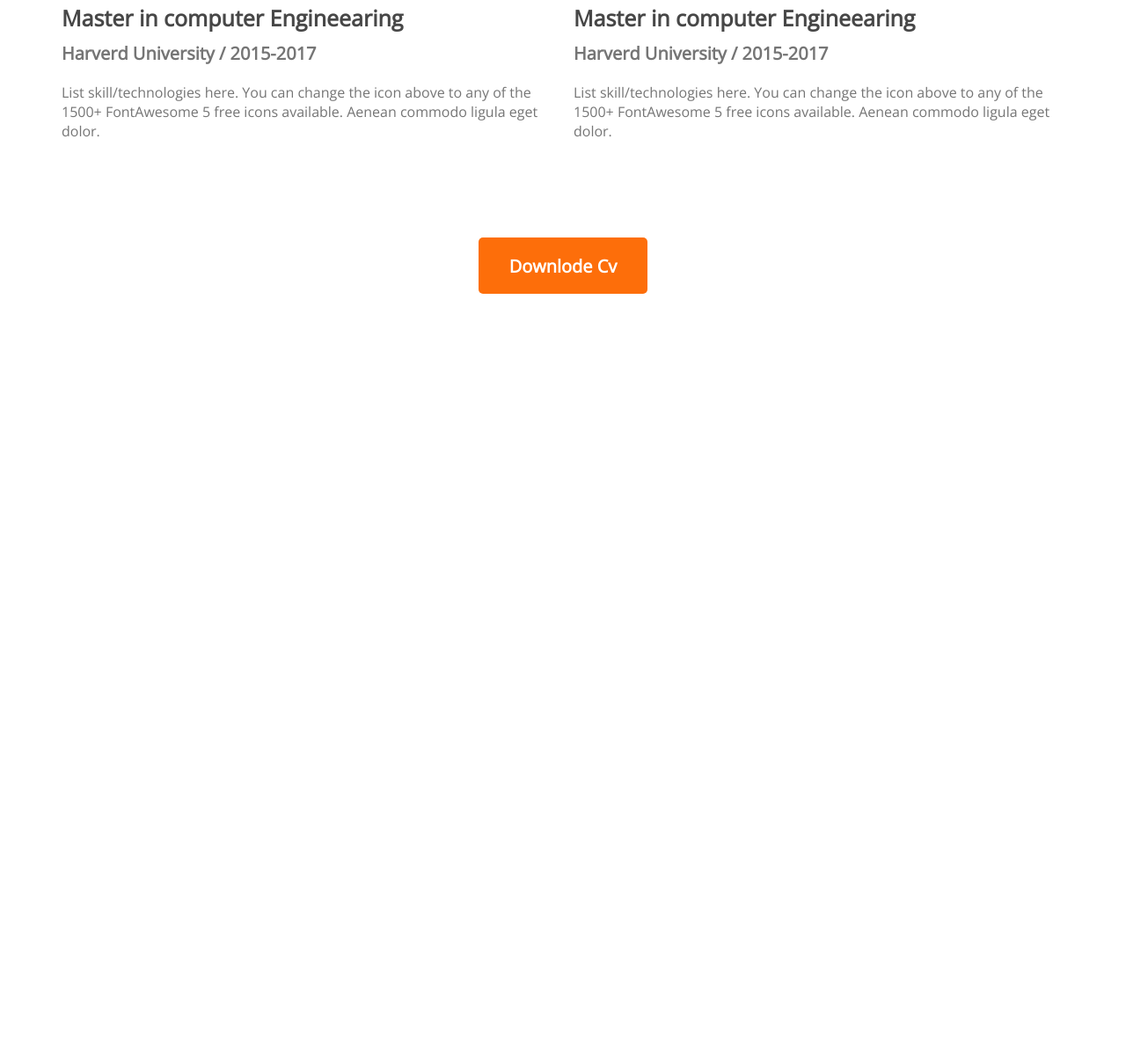
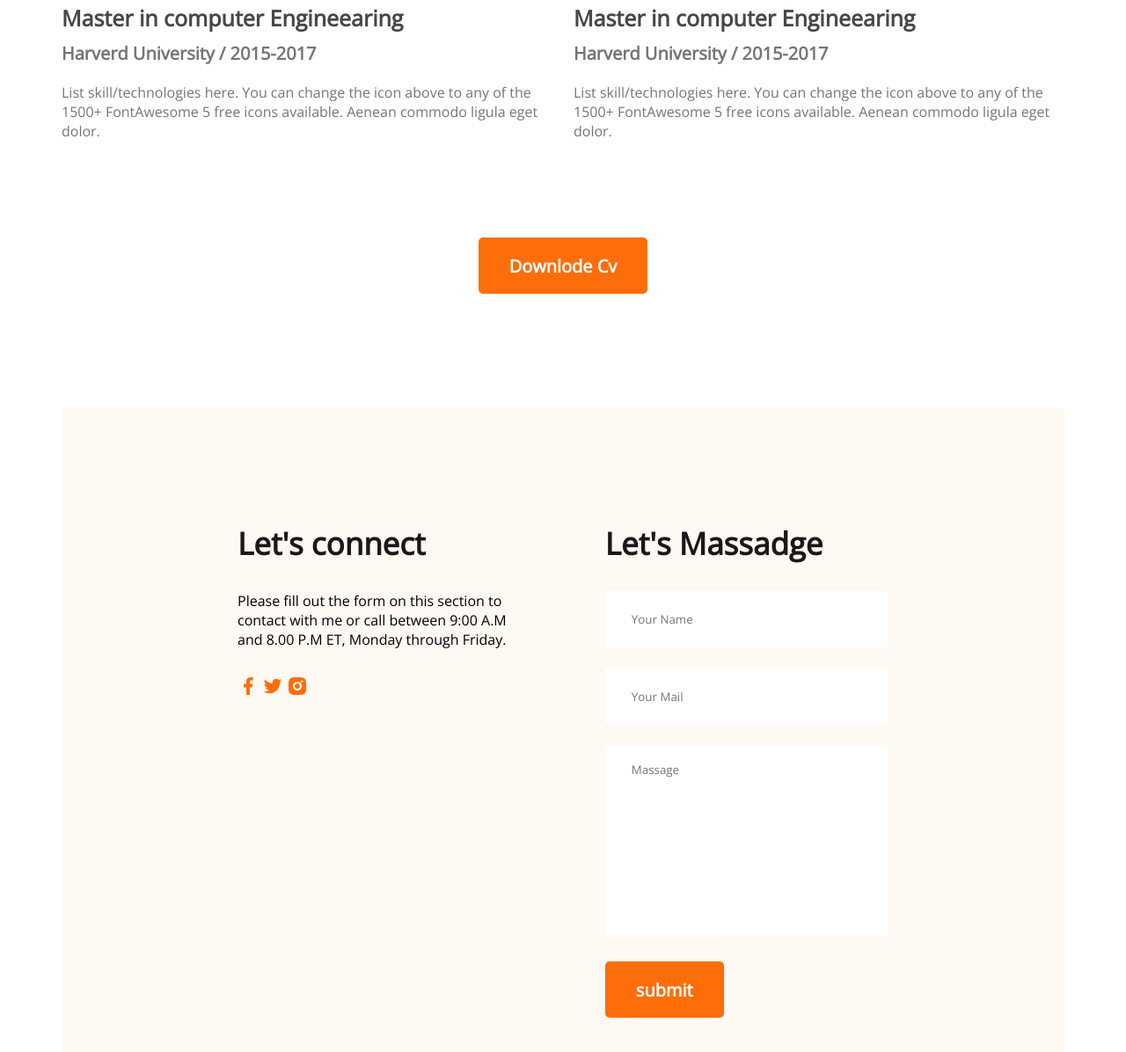
Before and after one commit to Benzir-Bikrom/Devoloper-portfolio, a plain HTML site: page index.html in a window 1280 px wide. Shown: the part 2750-3946 px from the top of the page at 88% size. Before the commit the page ends 3084 px from the top, so only its background shows below. Drawn offline with nearby package versions, Linux system fonts and the light colour scheme.

Commit message:
footer seeection

```diff
--- a/index.html
+++ b/index.html
@@ -135,7 +135,26 @@
 </div>
 <div class="resumi-button"><button class="btn-primary">Downlode Cv</button>
 </section></div>
+<!-- contact ssection -->
+<section class="contact">
+    <div>
+<h3  class="section-title">Let's connect</h3>
+<p>Please fill out the form on this section to contact with me or call between 9:00 A.M and 8.00 P.M ET, Monday through Friday.</p>
+<a href="K"><img src="images/icons/facebook.png" alt=""></a>
+<a href="K"><img src="images/icons/twitter.png" alt=""></a>
+<a href="K"><img src="images/icons/insta.png" alt=""></a>
+    </div>
+    <div>
+<h3  class="section-title">Let's Massadge</h3>
+<form action="">
+    <input type="text" name="" id=" " placeholder="Your Name">
+    <input type="email" name="" placeholder="Your Mail" id="">
+    <textarea name="" id="" cols="30" rows="10" placeholder="Massage"></textarea>
 
+    <input type="submit" value="submit" class="btn-primary">
+</form>
+    </div>
+</section>
     </main>
 </body>
 </html>
--- a/styles/potrfolio.css
+++ b/styles/potrfolio.css
@@ -207,3 +207,37 @@ margin-bottom: 20px;
     margin-top: 50px;
     text-align: center;
 }
+
+/* contact style */
+.contact{
+    display: flex;
+    gap: 100px;
+    background: #FFF8F3;
+    padding: 130px 200px;
+}
+.contact .section-title{
+    text-align: left;
+
+
+
+}
+.contact p {
+    margin-bottom: 30px;
+}
+
+
+.contact input[type="text"],input[type="email"], textarea{
+    margin-bottom: 24px;
+    border: 0;
+    width: 100%;
+    padding: 18px 30px;
+}
+input{
+    height: 64px;
+}
+.contact a{
+    text-decoration: none;
+}
+textarea{
+   resize: none;
+}
```
